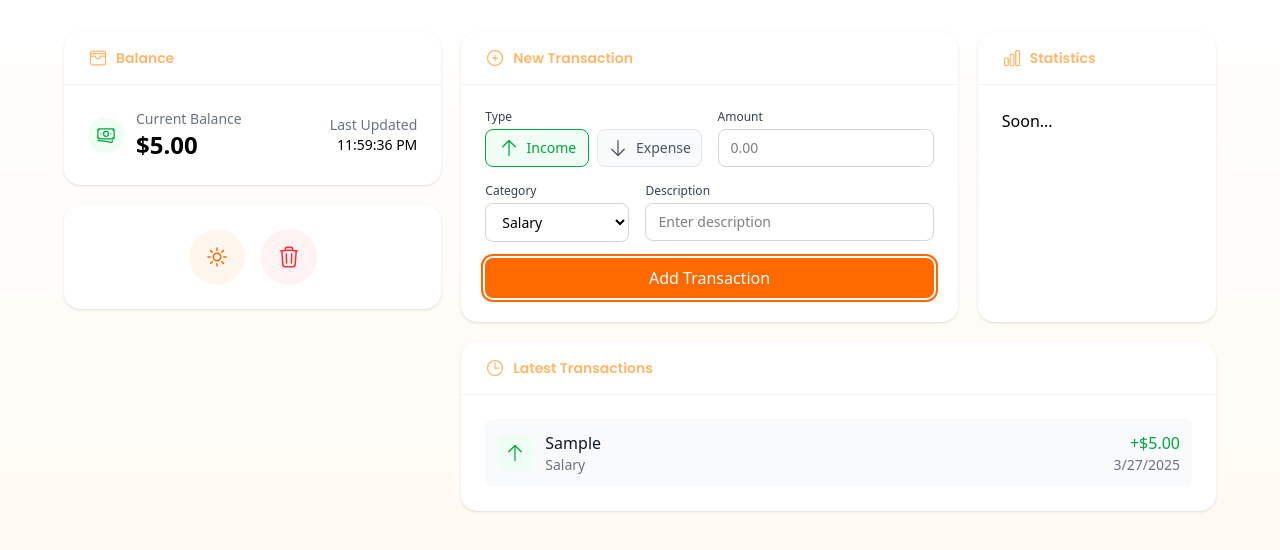
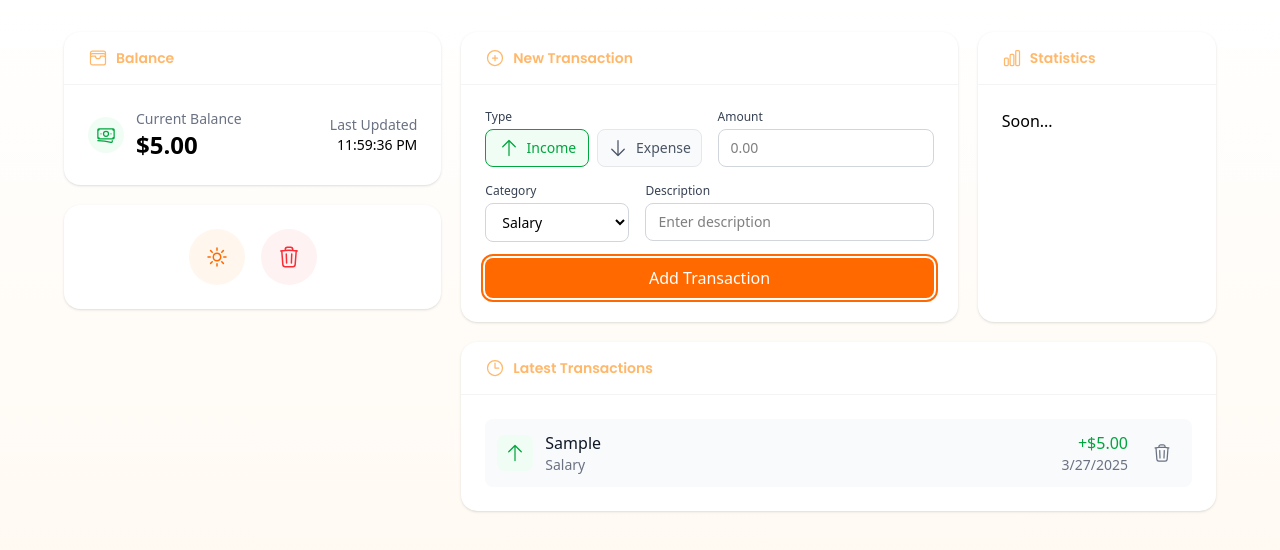
Before and after one commit to samuelfs96/my-personal-wallet-app, a React (Vite) app: page / in a window 1280 px wide. Both pictures are taken after typing "5", "Sample" into the empty fields and a click on the button "Add Transaction". Shown: the top 550 px of the page. Built offline with nearby package versions, Linux system fonts and the light colour scheme.

Commit message:
feat: :sparkles: add delete transaction feature

```diff
--- a/src/components/features/TransactionInfo.tsx
+++ b/src/components/features/TransactionInfo.tsx
@@ -1,12 +1,14 @@
 import React from 'react';
-import { ArrowUpIcon, ArrowDownIcon } from '@heroicons/react/24/outline';
+import { ArrowUpIcon, ArrowDownIcon, TrashIcon } from '@heroicons/react/24/outline';
 import { Transaction } from '@/models';
+import { useTransactions } from '@/hooks/useTransactions';
 
 interface TransactionInfoProps {
   transaction: Transaction;
 }
 
 export const TransactionInfo: React.FC<TransactionInfoProps> = ({ transaction }) => {
+  const { handleDeleteTransaction } = useTransactions();
   return (
     <div className="flex items-center justify-between p-3 bg-gray-50 dark:bg-gray-700 rounded-lg hover:bg-gray-100 dark:hover:bg-gray-600 transition-colors">
       <div className="flex items-center gap-3">
@@ -28,6 +30,7 @@ export const TransactionInfo: React.FC<TransactionInfoProps> = ({ transaction })
           <p className="text-sm text-gray-500 dark:text-gray-400">{transaction.category}</p>
         </div>
       </div>
+      <div className="flex items-center gap-4">
         <div className="text-right">
           <p
             className={`font-medium ${
@@ -40,6 +43,14 @@ export const TransactionInfo: React.FC<TransactionInfoProps> = ({ transaction })
           </p>
           <p className="text-sm text-gray-500">{transaction.date}</p>
         </div>
+        <button
+          onClick={() => handleDeleteTransaction(transaction.id)}
+          className="p-2 text-gray-500 hover:text-red-500 dark:text-gray-400 dark:hover:text-red-400 transition-colors"
+          title="Delete transaction"
+        >
+          <TrashIcon className="w-5 h-5" />
+        </button>
+      </div>
     </div>
   );
 };
--- a/src/hooks/useTransactions.ts
+++ b/src/hooks/useTransactions.ts
@@ -1,6 +1,10 @@
 import { useDispatch, useSelector } from 'react-redux';
 import { RootState } from '@/store';
-import { clearTransactions, addTransaction } from '@/store/slices/transactionsSlice';
+import {
+  clearTransactions,
+  addTransaction,
+  removeTransaction,
+} from '@/store/slices/transactionsSlice';
 import { emptyBalance, setBalance } from '@/store/slices/walletSlice';
 import { Transaction } from '@/models';
 
@@ -25,10 +29,21 @@ export const useTransactions = () => {
     dispatch(setBalance(transaction.type === 'income' ? transaction.amount : -transaction.amount));
   };
 
+  const handleDeleteTransaction = (id: string) => {
+    const transaction = transactions.find((t) => t.id === id);
+    if (!transaction) return;
+    if (window.confirm('Are you sure you want to delete this transaction?')) {
+      dispatch(removeTransaction(id));
+      const amount = transaction.type === 'income' ? -transaction.amount : transaction.amount;
+      dispatch(setBalance(amount));
+    }
+  };
+
   return {
     transactions,
     balance,
     handleClearTransactions,
     submitTransaction,
+    handleDeleteTransaction,
   };
 };
--- a/src/store/slices/transactionsSlice.ts
+++ b/src/store/slices/transactionsSlice.ts
@@ -22,11 +22,14 @@ export const transactionsSlice = createSlice({
       };
       state.transactions.unshift(newTransaction);
     },
+    removeTransaction: (state, action: PayloadAction<string>) => {
+      state.transactions = state.transactions.filter((t) => t.id !== action.payload);
+    },
     clearTransactions: (state) => {
       state.transactions = [];
     },
   },
 });
 
-export const { addTransaction, clearTransactions } = transactionsSlice.actions;
+export const { addTransaction, removeTransaction, clearTransactions } = transactionsSlice.actions;
 export default transactionsSlice.reducer;
```
Lines whose indentation alone changed are shown as unchanged.
